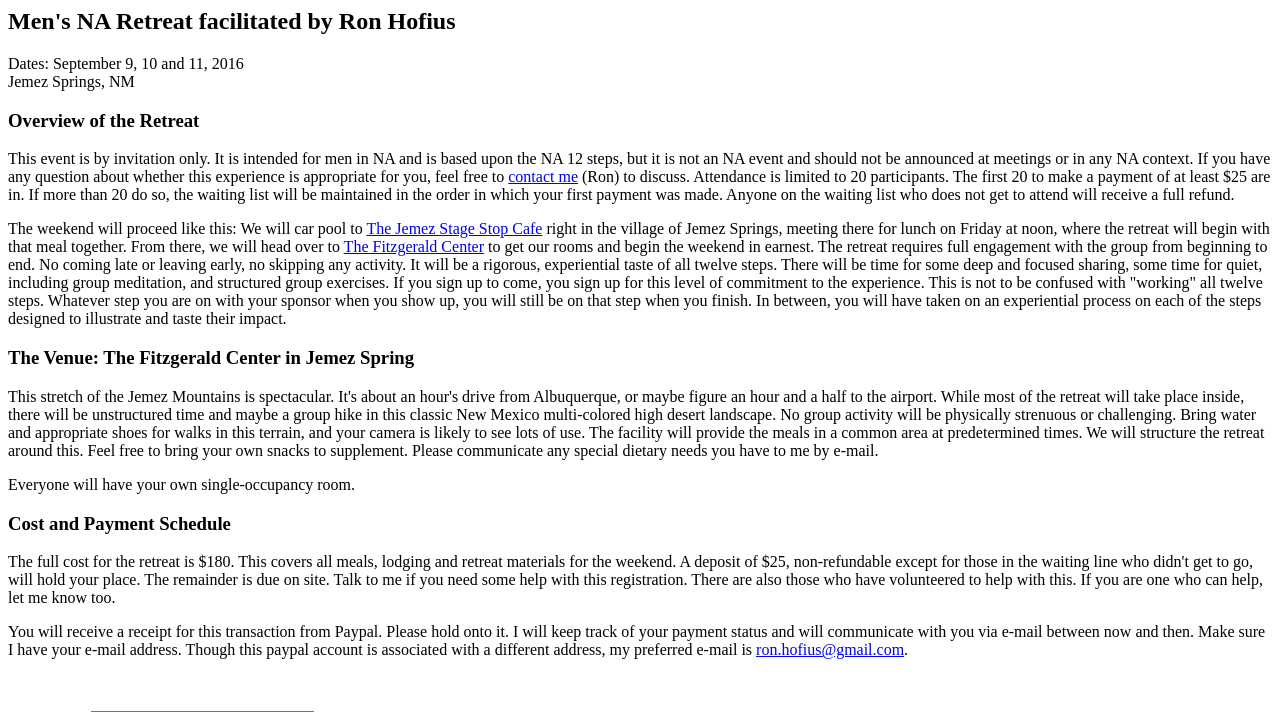
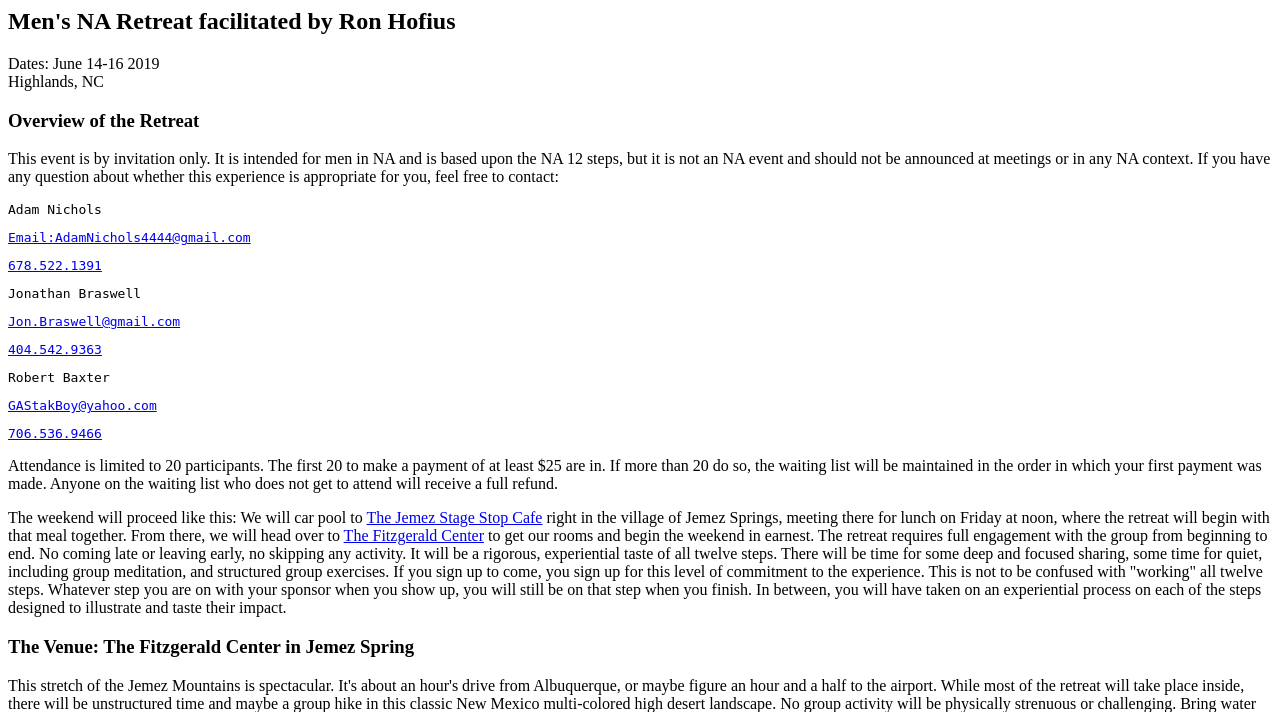
Before and after one commit to jbraswell/retreat, a Django app: page / in a window 1280 px wide. Shown: the top 712 px of the page. Run offline with Django 3.2, Linux system fonts and the light colour scheme; parts of the project's set-up code (start-up, migrations or seed data) failed here and were passed over.

Commit message:
updated loc. date contacts

```diff
--- a/src/retreat/website/templates/website/index.html
+++ b/src/retreat/website/templates/website/index.html
@@ -3,28 +3,32 @@
     <title>Men's Retreat</title>
 </head>
 <body>
-
 <h2>Men's NA Retreat facilitated by Ron Hofius</h2>
 <p>
-    Dates: September 9, 10 and 11, 2016
+    Dates: June 14-16 2019
     <br />
-    Jemez Springs, NM
+    Highlands, NC
 </p>
-
 <h3>  Overview of the Retreat</h3>
-<p>This event is by invitation only. It is intended for men in NA and is based upon the NA 12 steps, but it is not an NA event and should not be announced at meetings or in any NA context. If you have any question about whether this experience is appropriate for you, feel free to <a href="mailto:ron.hofius@gmail.com">contact me</a> (Ron) to discuss. Attendance is limited to 20 participants. The first 20 to make a payment of at least $25 are in. If more than 20 do so, the waiting list will be maintained in the order in which  your first payment was made. Anyone on the waiting list who does not get to attend will receive a full refund.</p>
+<p>This event is by invitation only. It is intended for men in NA and is based upon the NA 12 steps, but it is not an NA event and should not be announced at meetings or in any NA context. If you have any question about whether this experience is appropriate for you, feel free to contact:</p>
+<pre>Adam Nichols</pre>
+<pre><a href="mailto:AdamNichols4444@gmail.com">Email:AdamNichols4444@gmail.com</a></pre>
+<pre><a href=”tel:678-522-1391”>678.522.1391</a></pre>
+<pre>Jonathan Braswell</pre>
+<pre><a href="mailto:Jon.Braswell@gmail.com">Jon.Braswell@gmail.com</a></pre>
+<pre><a href=”tel:404-542-9363”>404.542.9363</a></pre>
+<pre>Robert Baxter</pre>
+<pre><a href="mailto:GAStakBoy@yahoo.com">GAStakBoy@yahoo.com</a></pre>
+<pre><a href=”tel:706-536-9466”>706.536.9466</a></pre>
+<p>Attendance is limited to 20 participants. The first 20 to make a payment of at least $25 are in. If more than 20 do so, the waiting list will be maintained in the order in which  your first payment was made. Anyone on the waiting list who does not get to attend will receive a full refund.</p>
 <p>The weekend will proceed like this: We will car pool to <a href="https://www.google.com/maps/place/Jemez+Stage+Stop/@35.7706863,-106.6910343,3a,60y,90t/data=!3m6!1e1!3m4!1swDGlSMt-0yZti_JS2WhiEQ!2e0!7i13312!8i6656!4m5!3m4!1s0x0:0xad1d65e1e5dcf741!8m2!3d35.7707881!4d-106.6911674!6m1!1e1" target="new">The Jemez Stage Stop Cafe</a> right in the village of Jemez Springs, meeting there for lunch on Friday at noon, where the retreat will begin with that meal together. From there, we will head over to <a href="http://thefitzgeraldcenter.org/" target="new">The Fitzgerald Center</a> to get our rooms and begin the weekend in earnest. The retreat requires full engagement with the group from beginning to end. No coming late or leaving early, no skipping any activity. It will be a rigorous, experiential taste of all twelve steps. There will be time for some deep and focused sharing, some time for quiet, including group meditation, and structured group exercises. If you sign up to come, you sign up for this level of commitment to the experience. This is not to be confused with &quot;working&quot; all twelve steps. Whatever step you are on with your sponsor when you show up, you will still be on that step when you finish. In between, you will have taken on an experiential process on each of the steps designed to illustrate and taste their impact.</p>
-
 <h3>The Venue: The Fitzgerald Center in Jemez Spring</h3>
 <p>This stretch of the Jemez Mountains is  spectacular. It's about an hour's drive from Albuquerque, or maybe figure an hour and a half to the airport. While most of the retreat will take place inside, there will be unstructured time and maybe a group hike in this classic New Mexico multi-colored high desert landscape. No group activity will be physically strenuous or challenging.  Bring water and appropriate shoes for walks in this terrain, and your camera is likely to see lots of use. The facility will provide the meals in a common area at predetermined times. We will structure the retreat around this. Feel free to bring your own snacks to supplement. Please communicate any special dietary needs you have to me by e-mail. </p>
 <p>Everyone will have your own single-occupancy room.</p>
-
 <h3>Cost and Payment Schedule</h3>
 <p>The full cost for the retreat is $180. This covers all meals, lodging and retreat materials for the weekend. A  deposit of $25, non-refundable except for those in the waiting line who didn't get to go, will hold your place. The remainder is due on site.  Talk to me if you need some help with this registration. There are also those who have volunteered to help with this. If you are one who can help, let me know too.</p>
 <p>You will receive a receipt for this transaction from Paypal. Please hold onto it. I will keep track of your payment status and will communicate with you via e-mail between now and then. Make sure I have your e-mail address. Though this paypal account is associated with a different address, my preferred e-mail is <a href="mailto:ron.hofius@gmail.com">ron.hofius@gmail.com</a>. </p>
-
 <br />
-
 <br />
 <!-- <form ACTION="https://www.paypal.com/cgi-bin/webscr" METHOD=POST> -->
 <form ACTION="https://www.sandbox.paypal.com/cgi-bin/webscr" METHOD="POST">
@@ -43,7 +47,6 @@
     <br />
     <input type=submit name=submit value="Pay now by Paypal">
 </form>
-
 </p>
 </body>
 </html>
```
